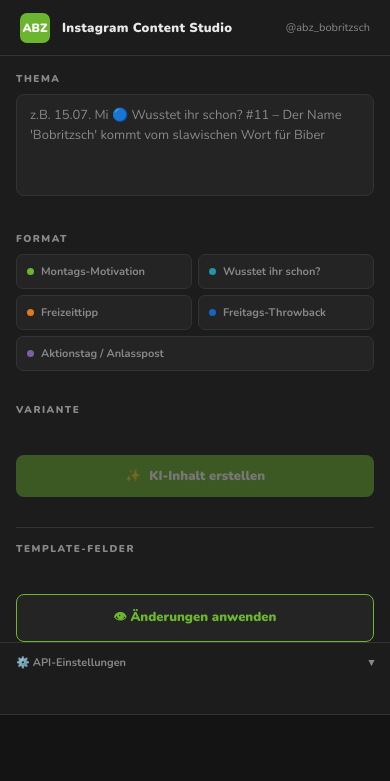
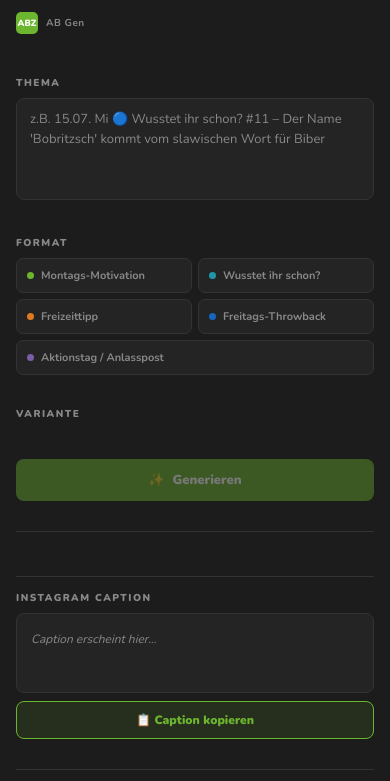
Before and after one commit to daniytmail/abz-studio, a website: page index.html in a window 390 px wide. Shown: the top 781 px of the page. Drawn offline with nearby package versions, Linux system fonts and the light colour scheme; a web font is replaced by a local one.

Commit message:
Add files via upload

```diff
--- a/index.html
+++ b/index.html
@@ -26,29 +26,10 @@
 * { box-sizing: border-box; margin: 0; padding: 0; }
 body { background: var(--bg); color: var(--text); font-family: 'Nunito', sans-serif; min-height: 100vh; }
 
-header {
-  background: var(--surface);
-  border-bottom: 1px solid var(--border);
-  padding: 0 20px;
-  display: flex;
-  align-items: center;
-  gap: 12px;
-  height: 56px;
-  position: sticky; top: 0; z-index: 200;
-}
-.logo-badge {
-  width: 30px; height: 30px;
-  background: var(--g);
-  border-radius: 7px;
-  display: flex; align-items: center; justify-content: center;
-  font-weight: 900; font-size: 12px; color: #fff;
-  flex-shrink: 0;
-}
-header h1 { font-size: 13px; font-weight: 900; letter-spacing: 0.3px; }
-header .sub { font-size: 11px; color: var(--text-dim); margin-left: auto; }
+
 
 /* MAIN LAYOUT - 3 column */
-.app { display: grid; grid-template-columns: 340px 1fr 320px; height: calc(100vh - 56px); }
+.app { display: grid; grid-template-columns: 340px 1fr 320px; height: 100vh; }
 
 /* SIDEBAR LEFT */
 .sidebar {
@@ -388,34 +369,42 @@ textarea.field-input { resize: vertical; min-height: 65px; line-height: 1.5; }
 
 /* MOBILE */
 @media (max-width: 900px) {
-  .app { display: block; height: auto; }
-  .sidebar { width: 100%; max-width: 100%; border-right: none; border-bottom: 1px solid var(--border); }
-  .main-content { border-right: none; padding: 16px; }
-  .caption-col { padding: 16px; }
-  .btn-generate-sticky {
-    position: fixed; bottom: 0; left: 0; right: 0;
-    padding: 12px 16px;
-    background: var(--surface);
-    border-top: 1px solid var(--border);
-    z-index: 100;
+  .app { display: flex; flex-direction: column; height: auto; }
+  .sidebar {
+    width: 100%; max-width: 100%; border-right: none;
+    border-bottom: 1px solid var(--border);
+    display: flex; flex-direction: column;
   }
+  .main-content { border-right: none; padding: 16px; order: 2; }
+  .caption-col { padding: 16px; order: 3; border-top: 1px solid var(--border); }
+  /* Mobile-Reihenfolge der Sidebar-Elemente via order */
+  #mob-branding   { order: 0; }
+  #mob-topic      { order: 1; }
+  #mob-format     { order: 2; }
+  #mob-variant    { order: 3; }
+  #mob-generate   { order: 4; }
+  #mob-preview-mobile { order: 5; display: block !important; }
+  #mob-caption-mobile { order: 6; display: block !important; }
+  #mob-fields     { order: 7; }
+  #mob-previewbtn { order: 8; }
+  #mob-api        { order: 9; }
 }
 </style>
 </head>
 <body>
 
-<header>
-  <div class="logo-badge">ABZ</div>
-  <h1>Instagram Content Studio</h1>
-  <span class="sub">@abz_bobritzsch</span>
-</header>
-
 <div class="app">
   <!-- LEFT SIDEBAR -->
   <div class="sidebar">
 
+    <!-- BRANDING -->
+    <div id="mob-branding" style="padding: 12px 16px 0; display:flex; align-items:center; gap:8px;">
+      <div style="width:22px;height:22px;background:var(--g);border-radius:5px;display:flex;align-items:center;justify-content:center;font-size:9px;font-weight:900;color:#fff;flex-shrink:0">ABZ</div>
+      <span style="font-size:10px;font-weight:700;color:var(--text-dim);letter-spacing:0.5px">AB Gen</span>
+    </div>
+
     <!-- TOPIC INPUT -->
-    <div class="sidebar-section" style="padding-top:16px">
+    <div id="mob-topic" class="sidebar-section" style="padding-top:10px">
       <div class="section-label">Thema</div>
       <div class="topic-area">
         <textarea class="topic-textarea" id="topicInput" rows="4"
@@ -424,7 +413,7 @@ textarea.field-input { resize: vertical; min-height: 65px; line-height: 1.5; }
     </div>
 
     <!-- FORMAT -->
-    <div class="sidebar-section" style="margin-top:14px">
+    <div id="mob-format" class="sidebar-section" style="margin-top:14px">
       <div class="section-label">Format</div>
       <div class="format-grid" id="formatGrid">
         <button class="format-btn" data-format="momo" onclick="selectFormat(this)">
@@ -451,36 +440,50 @@ textarea.field-input { resize: vertical; min-height: 65px; line-height: 1.5; }
     </div>
 
     <!-- VARIANT -->
-    <div class="sidebar-section" style="margin-top:12px" id="variantSection" style="display:none">
+    <div id="mob-variant" class="sidebar-section" style="margin-top:12px" id="variantSection" style="display:none">
       <div class="section-label">Variante</div>
       <div class="variant-grid" id="variantGrid"></div>
     </div>
 
     <!-- GENERATE BUTTON -->
-    <div class="sidebar-section" style="margin-top:14px">
+    <div id="mob-generate" class="sidebar-section" style="margin-top:14px">
       <div class="status" id="status"></div>
       <button class="btn-generate" id="btnGenerate" onclick="generateContent()" disabled>
         <span id="btnIcon">✨</span>
-        <span id="btnText">KI-Inhalt erstellen</span>
+        <span id="btnText">Generieren</span>
       </button>
     </div>
 
+    <!-- MOBILE PREVIEW PLACEHOLDER (nur Mobile, nach Generieren) -->
+    <div id="mob-preview-mobile" class="sidebar-section" style="margin-top:14px; display:none">
+      <div class="divider" style="margin-top:0; margin-bottom:14px"></div>
+      <div id="mobilePreviewContainer"></div>
+    </div>
+
+    <!-- MOBILE CAPTION (nur Mobile) -->
+    <div id="mob-caption-mobile" class="sidebar-section" style="margin-top:14px; display:none">
+      <div class="divider" style="margin-top:0; margin-bottom:14px"></div>
+      <div class="caption-col-label">Instagram Caption</div>
+      <div class="caption-box" id="captionBoxMobile" style="min-height:80px; margin-top:8px"><span class="caption-empty">Caption erscheint hier…</span></div>
+      <button class="btn-copy" style="margin-top:8px" onclick="copyCaption()">📋 Caption kopieren</button>
+    </div>
+
     <!-- FIELDS (filled by AI) -->
-    <div class="sidebar-section" style="margin-top:14px" id="fieldsSection">
+    <div id="mob-fields" class="sidebar-section" style="margin-top:14px" id="fieldsSection">
       <div class="divider" style="margin-top:0; margin-bottom:14px"></div>
       <div class="section-label">Template-Felder</div>
       <div id="fieldsContainer" class="field-group"></div>
     </div>
 
     <!-- PREVIEW REFRESH BUTTON -->
-    <div class="sidebar-section" style="margin-top:10px" id="previewBtnSection" style="display:none">
+    <div id="mob-previewbtn" class="sidebar-section" style="margin-top:10px" id="previewBtnSection" style="display:none">
       <button class="btn-generate" id="btnPreview" onclick="renderPreviews()" style="background: var(--surface2); border: 1.5px solid var(--g); color: var(--g)">
         👁 Änderungen anwenden
       </button>
     </div>
 
     <!-- API ACCORDION -->
-    <div class="api-accordion">
+    <div id="mob-api" class="api-accordion">
       <button class="api-accordion-toggle" onclick="toggleApiAccordion()">
         ⚙️ API-Einstellungen
         <span id="accordionArrow" style="margin-left:auto">▾</span>
@@ -796,11 +799,15 @@ async function generateContent() {
 
     // Fill caption
     captionText = result.caption || '';
-    // Strip any HTML tags that might have slipped in
     captionText = captionText.replace(/<[^>]+>/g, '');
     const captionBox = document.getElementById('captionBox');
     if (captionText) {
       captionBox.textContent = captionText;
+      // Mobile caption
+      const mCap = document.getElementById('captionBoxMobile');
+      if (mCap) { mCap.textContent = captionText; }
+      const mCapSec = document.getElementById('mob-caption-mobile');
+      if (mCapSec) mCapSec.style.display = 'block';
     }
 
     showStatus('success', '✓ Felder ausgefüllt — Vorschau wird geladen');
@@ -811,7 +818,7 @@ async function generateContent() {
   } finally {
     btn.disabled = false;
     document.getElementById('btnIcon').textContent = '✨';
-    document.getElementById('btnText').textContent = 'KI-Inhalt erstellen';
+    document.getElementById('btnText').textContent = 'Generieren';
   }
 }
 
@@ -1024,6 +1031,7 @@ function getFieldDescription(field) {
 // ── RENDER PREVIEW ────────────────────────────────────────────────────────
 function renderPreviews() {
   if (!activeFormat || !activeVariant) return;
+  const isMobile = window.innerWidth <= 900;
 
   const cfg = FORMAT_CONFIG[activeFormat];
   const variantCfg = cfg.variants[activeVariant];
@@ -1042,6 +1050,13 @@ function renderPreviews() {
   // Show download-all button only when multiple slides
   const dlAll = document.getElementById('btnDownloadAll');
   if (dlAll) dlAll.style.display = slideIds.length > 1 ? 'flex' : 'none';
+
+  // Show mobile preview section
+  const mobPrev = document.getElementById('mob-preview-mobile');
+  if (mobPrev) {
+    mobPrev.style.display = 'block';
+    document.getElementById('mobilePreviewContainer').innerHTML = '';
+  }
 
   slideIds.forEach((slideId, idx) => {
     const slideHtml = buildSlideHtml(slideId);
@@ -1073,6 +1088,22 @@ function renderPreviews() {
     card.appendChild(wrapper);
     card.appendChild(btnDl);
     grid.appendChild(card);
+
+    // Also add to mobile preview
+    const mobContainer = document.getElementById('mobilePreviewContainer');
+    if (mobContainer) {
+      const mCard = card.cloneNode(true);
+      // Re-wire download button in clone
+      const mBtn = mCard.querySelector('.btn-download');
+      if (mBtn) { const si = slideId; const ii = idx+1; mBtn.onclick = () => downloadSlide(si, ii); }
+      mobContainer.appendChild(mCard);
+      // Write iframe in clone
+      const mIframe = mCard.querySelector('iframe');
+      if (mIframe) {
+        const mDoc = mIframe.contentDocument || mIframe.contentWindow.document;
+        mDoc.open(); mDoc.write(slideHtml); mDoc.close();
+      }
+    }
 
     // Write to iframe
     const doc = iframe.contentDocument || iframe.contentWindow.document;
```
